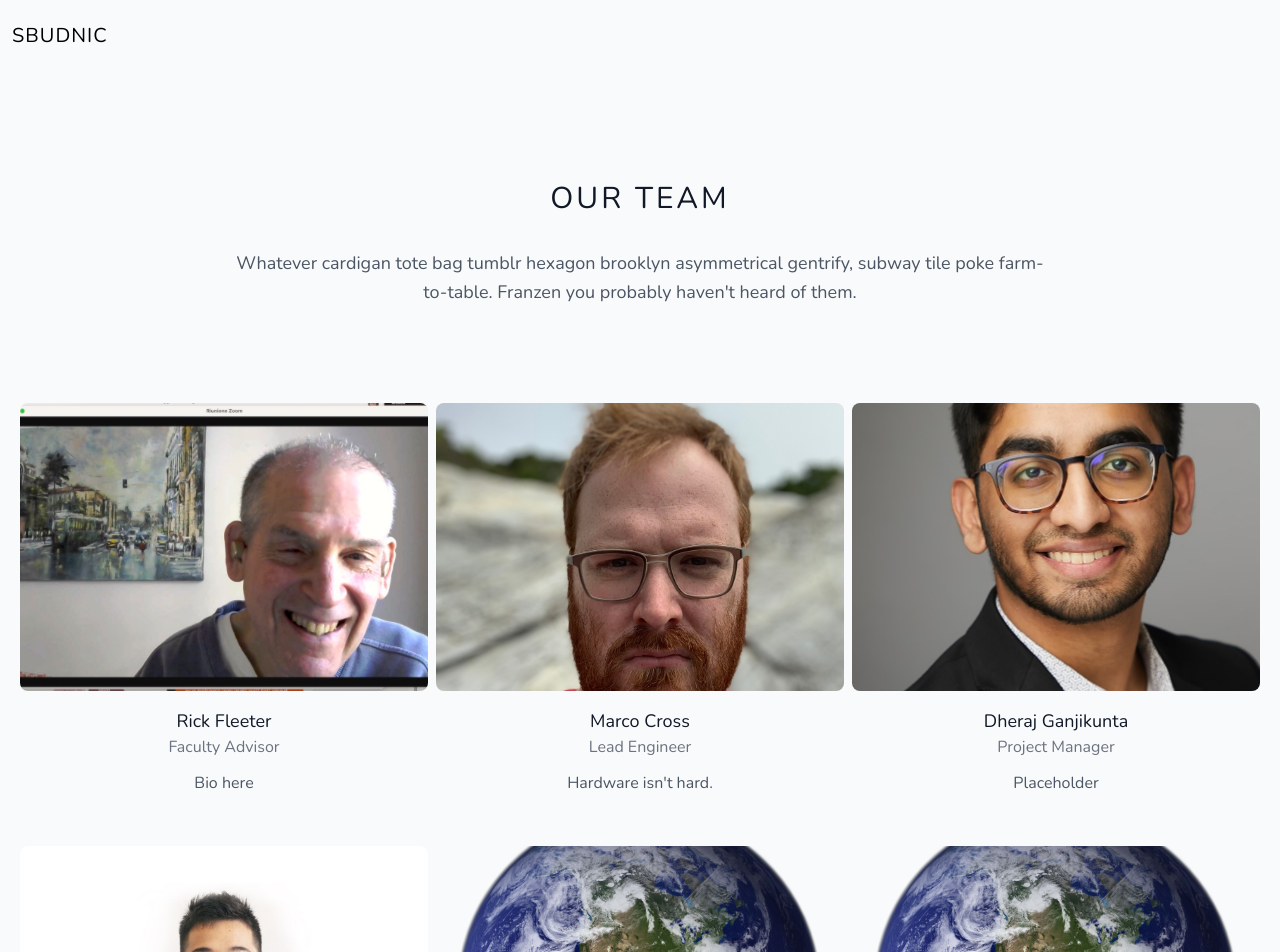
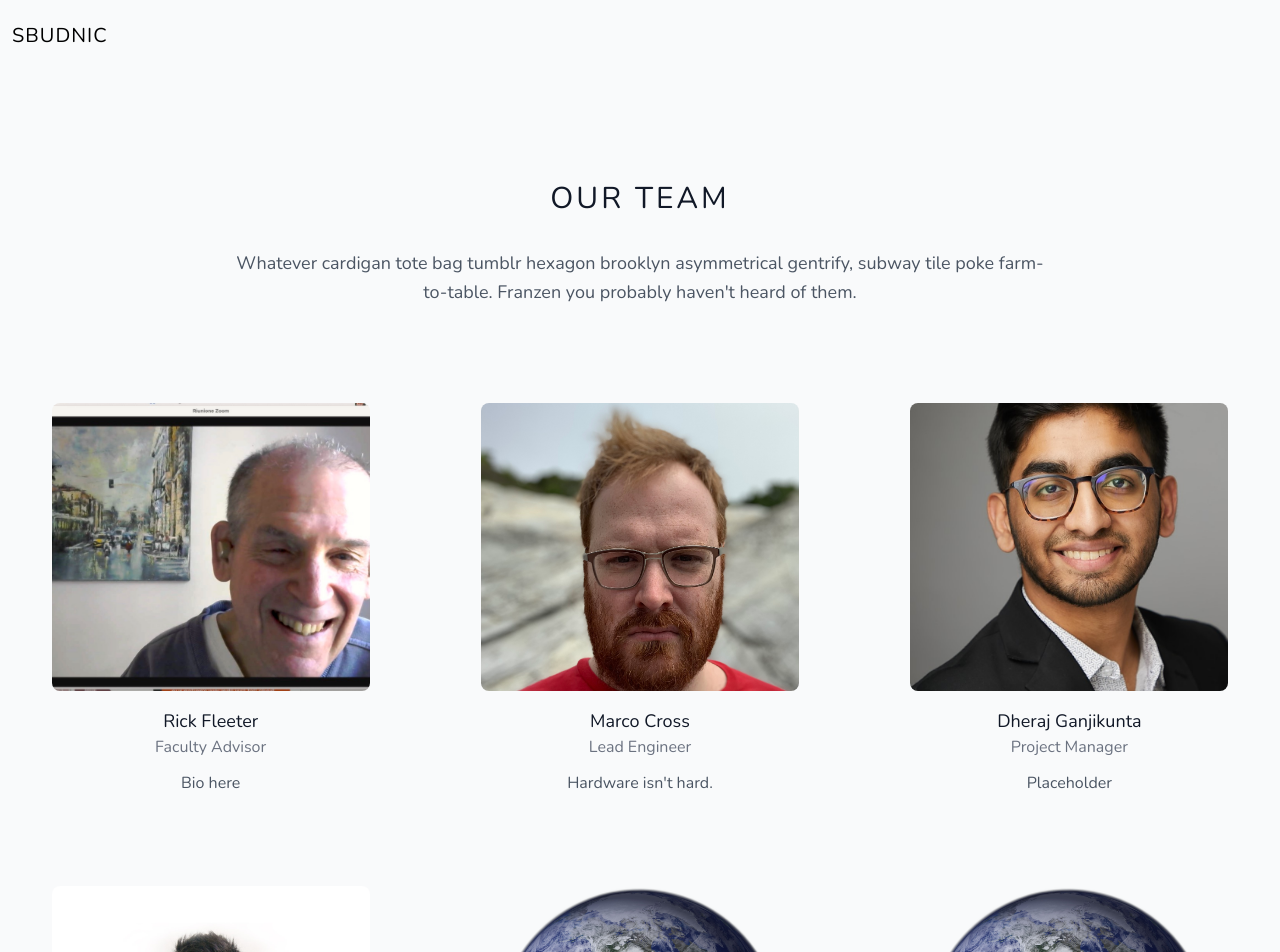
Before and after one commit to benkilimnik/SBUDNIC, a React (Create React App) app: page /team in a window 1280 px wide. Shown: the top 952 px of the page. Built offline with nearby package versions, Linux system fonts and the light colour scheme; what @tailwindcss/typography would draw is missing.

Commit message:
update team page

```diff
--- a/src/components/ImageCard.js
+++ b/src/components/ImageCard.js
@@ -35,7 +35,7 @@ const ImageCard = ({ item }) => {
         </div>
       </div> */}
         <div class="h-full flex flex-col items-center text-center">
-          <img alt="team" class="flex-shrink-0 rounded-lg w-full h-72 object-cover object-center mb-4" src={item.image}/>
+          <img alt="team" class="flex-shrink-0 rounded-lg w-10/12 h-72 object-cover object-center mb-4" src={item.image}/>
           <div class="w-full">
             <h2 class="title-font font-medium text-lg text-gray-900">{item.title}</h2>
             <h3 class="text-gray-500 mb-3">{item.category}</h3>
--- a/src/components/ItemPages/Team.js
+++ b/src/components/ItemPages/Team.js
@@ -25,7 +25,7 @@ export default function Team() {
               haven't heard of them.
             </p>
           </div>
-              <div className="grid grid-cols-1 gap-2 md:grid-cols-2 xl:grid-cols-3 2xl:grid-cols-4 justify-items-left">
+              <div className="grid grid-cols-1 gap-12 md:grid-cols-2 xl:grid-cols-3 2xl:grid-cols-4 justify-items-left">
                 {team.map((item) => (
                   <ImageCard key={item.id} item={item}></ImageCard>
                 ))}
```
Also changed, not shown: 1 other file (tests, documents, lock files or other folders).
